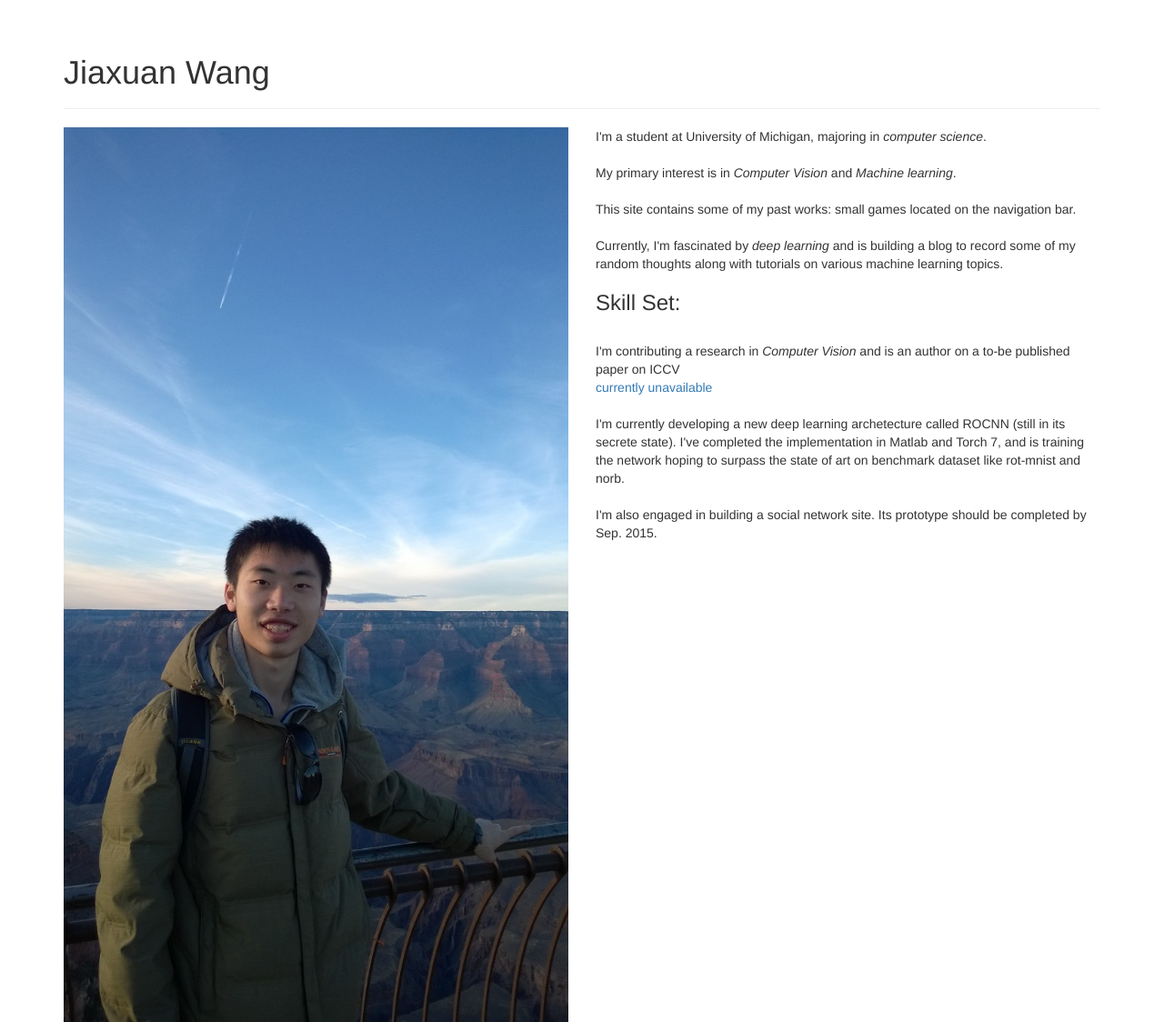
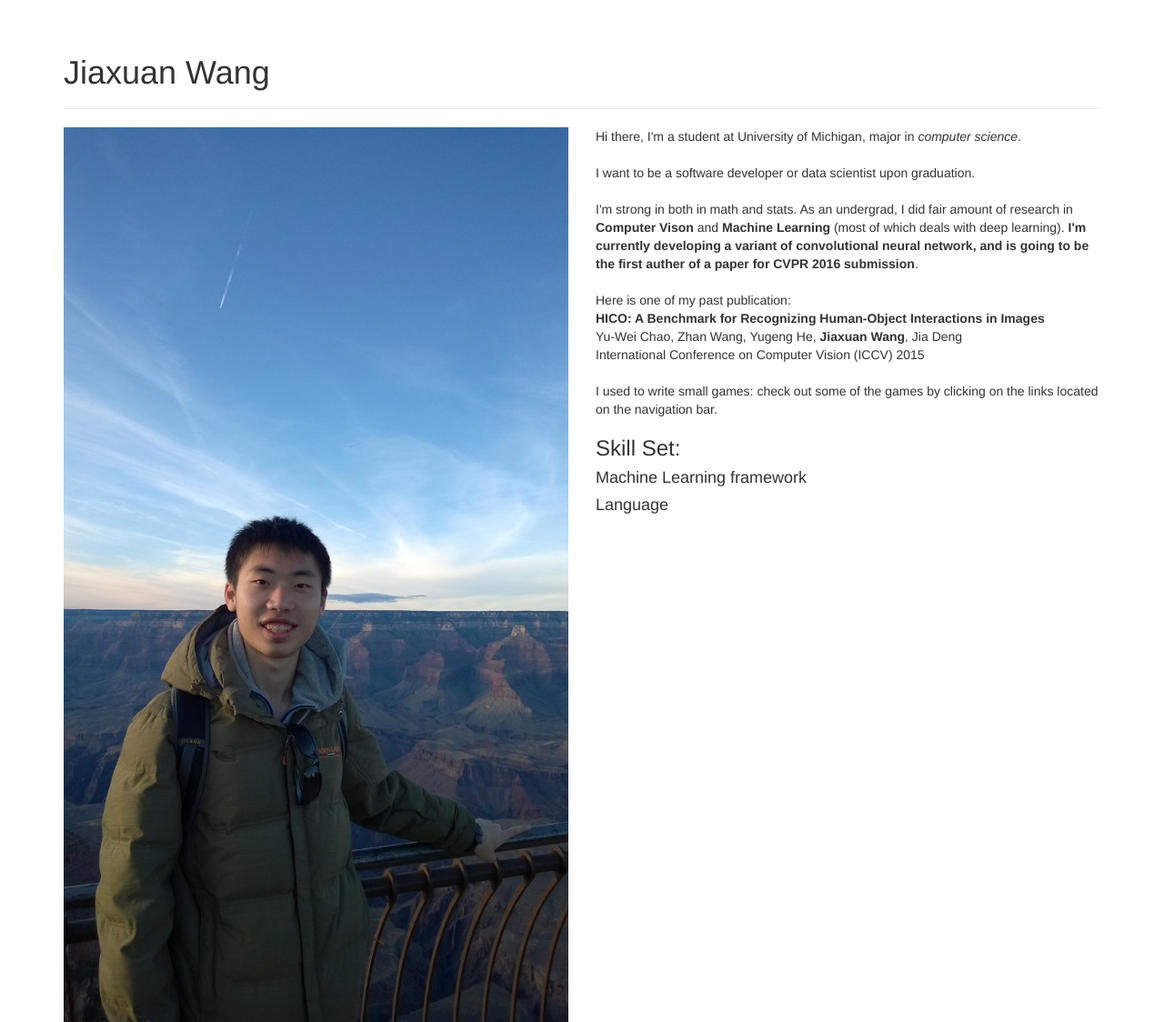
Before and after one commit to nathanwang000/jiaxuan.github.io, a Flask app: template templates/index.html in a window 1280 px wide. Shown: the part 52-1176 px from the top of the page at 91% size. Run offline with Flask 2, Linux system fonts and the light colour scheme; the template is opened without the code that fills it, so the values that code supplies are empty; some libraries are stand-ins or nearby versions.

Commit message:
updated index page

```diff
--- a/templates/index.html
+++ b/templates/index.html
@@ -34,21 +34,29 @@
       <img id="author_photo" src="/static/jiaxuan.jpg"></img>
     </div>
     <div class="col-xs-6">
-      I'm a student at University of Michigan, majoring in <i>computer science</i>.<br/>
+      Hi there, I'm a student at University of Michigan, major in <i>computer science</i>.<br/>
       <br/>
-      My primary interest is in <i>Computer Vision</i> and <i>Machine learning</i>.<br/>
+      I want to be a software developer or data scientist upon graduation.<br/>
       <br/>
-      This site contains some of my past works: small games located on the navigation bar.<br/>
+      I'm strong in both in math and stats. As an undergrad, I did fair amount of research in <b>Computer Vison</b> and <b>Machine Learning</b> (most of which deals with deep learning). <b>I'm currently developing a variant of convolutional neural network, and is going to be the first auther of a paper for CVPR 2016 submission</b>.
       <br/>
-      Currently, I'm fascinated by <i>deep learning</i> and is building a blog to record some of my random thoughts along with tutorials on various machine learning topics.
+      <br/>
+      Here is one of my past publication:
+      <br>
+      <b>HICO: A Benchmark for Recognizing Human-Object Interactions in Images </b><br/>
+      Yu-Wei Chao, Zhan Wang, Yugeng He, <b>Jiaxuan Wang</b>, Jia Deng<br/>
+      International Conference on Computer Vision (ICCV) 2015
+      <br/>
+      <br/>
+      I used to write small games: check out some of the games by clicking on the links located on the
+      navigation bar.<br/>
 
       <h3>Skill Set:</h3>
-
-      {% set skills={"C":"80", "C++":"85", "Python":"90", "R":"80", "Javascript":"70", "Ruby":"50",
-      "Bash script":"75", "scheme":"40", "Java":"50"} %}
+      <h4>Machine Learning framework</h4>
+      {% set skills={"Theano":"10","Torch":"90","Caffe":"70","Scikit-learn":"80"} %}
       {% for skill, value in skills.iteritems() %}
       <div class="progress">
-	<div class="progress-bar progress-bar-striped" role="progressbar"
+	<div class="progress-bar progress-bar-info" role="progressbar"
 	     aria-valuenow="{{value}}" aria-valuemin="0" aria-valuemax="100"
 	     style="width: {{value}}%;">
 	  <span>{{skill}}</span>
@@ -56,22 +64,19 @@
       </div>
       {% endfor %}
 
-      <br/>
-      I'm contributing a research in <i>Computer Vision</i> and is an author on a to-be published paper on ICCV</br>
-      <a href="#">currently unavailable</a>
-      <br/><br/>
-      I'm currently developing a new deep learning archetecture called ROCNN (still in its secrete state). I've completed the implementation in Matlab and Torch 7, and is
-      training the network hoping to surpass the state of art on benchmark dataset like rot-mnist and norb.
-      <br/><br/>
-      I'm also engaged in building a social network site. Its prototype should be completed by Sep. 2015.
-      <!-- called  -->
-      <!-- <i>Legitur</i> to encourage people reading books. The project is  -->
-      <!-- still in its infant state and you can check it out on this  -->
-      <!-- github page. -->
-      <!-- </br> -->
-      <!-- </br> -->
-      <!-- <a href="https://github.com/nathanwang000/Legitur" class="btn btn-success" style="margin-top:10px" -->
-      <!-- 	 target="_blank">Check out Legitur</a> -->
+      <h4>Language</h4>
+      {% set languages={"C":"80", "C++":"85", "Python":"90", "R":"60", "Javascript":"70", "Ruby":"50",
+      "Bash":"75", "scheme":"40", "Java":"50","Lua":"80"} %}
+      {% for l, value in languages.iteritems() %}
+      <div class="progress">
+	<div class="progress-bar progress-bar-striped" role="progressbar"
+	     aria-valuenow="{{value}}" aria-valuemin="0" aria-valuemax="100"
+	     style="width: {{value}}%;">
+	  <span>{{l}}</span>
+	</div>
+      </div>
+      {% endfor %}
+
 
     </div>
   </div>
```
Also changed, not shown: 3 other files.
